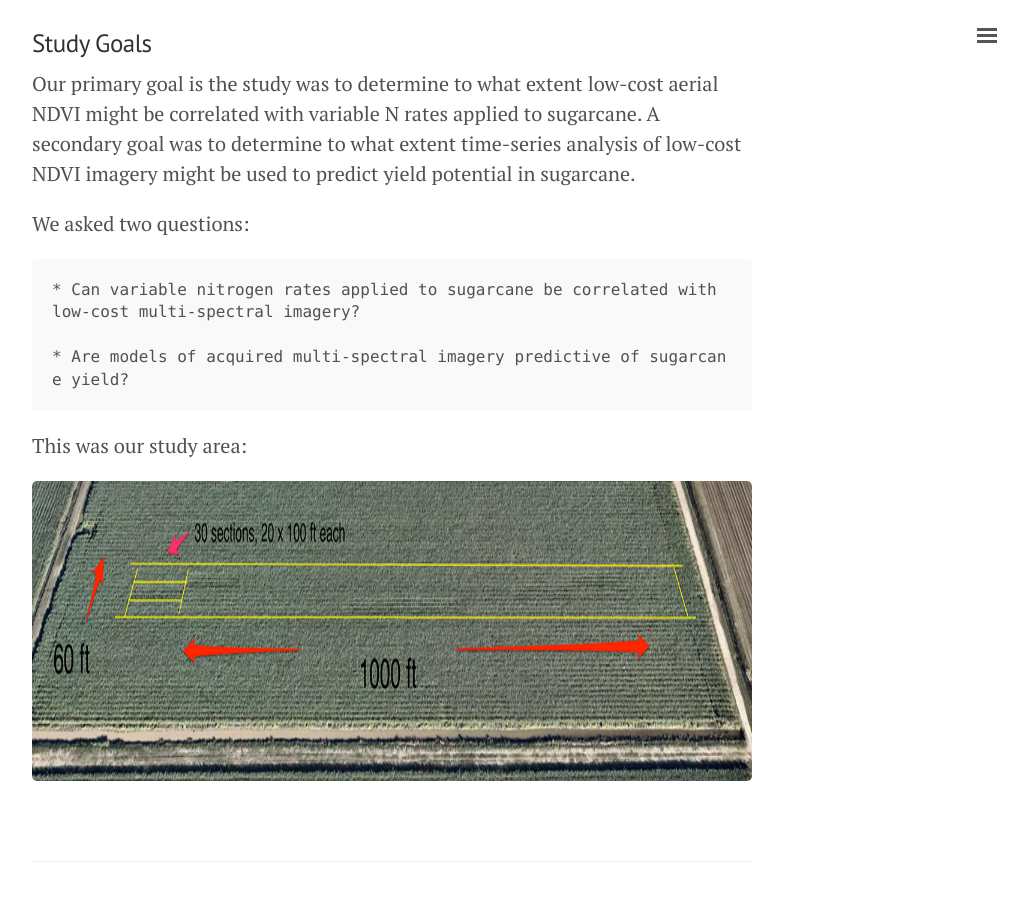
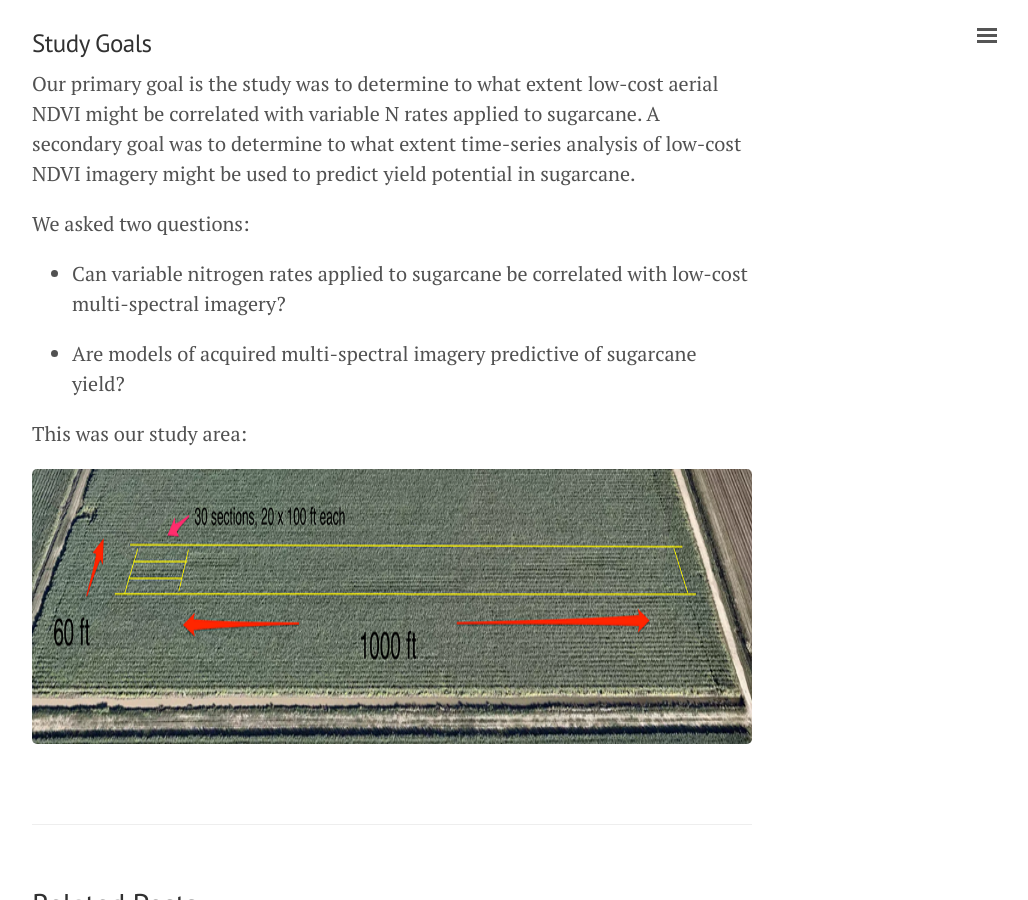
Before and after one commit to geraldmc/geraldmc.github.io, a Jekyll site: the page built from _posts/2019-02-23-predicting-yield-1.md, in a window 1280 px wide and 900 px high, scrolled down 777 px. Shown: the whole window, without its empty margins (248-1276 px from the left). Built offline with Jekyll 4.4.1, drawn with Linux system fonts in a browser that asks for light colours.

```diff
--- a/_posts/2019-02-23-predicting-yield-1.md
+++ b/_posts/2019-02-23-predicting-yield-1.md
@@ -17,10 +17,10 @@ Our primary goal is the study was to determine to what extent low-cost aerial ND
 
 We asked two questions:
 
-    * Can variable nitrogen rates applied to sugarcane be correlated with low-cost multi-spectral imagery?
+* Can variable nitrogen rates applied to sugarcane be correlated with low-cost multi-spectral imagery?
 
-    * Are models of acquired multi-spectral imagery predictive of sugarcane yield?
+* Are models of acquired multi-spectral imagery predictive of sugarcane yield?
 
 This was our study area:
 
-![South Louisiana]({{ site.url }}/assets/study-area.png){:height="300px" width="800px"}
+![South Louisiana]({{ site.url }}/assets/study-area.png){:height="275px" width="800px"}
```
